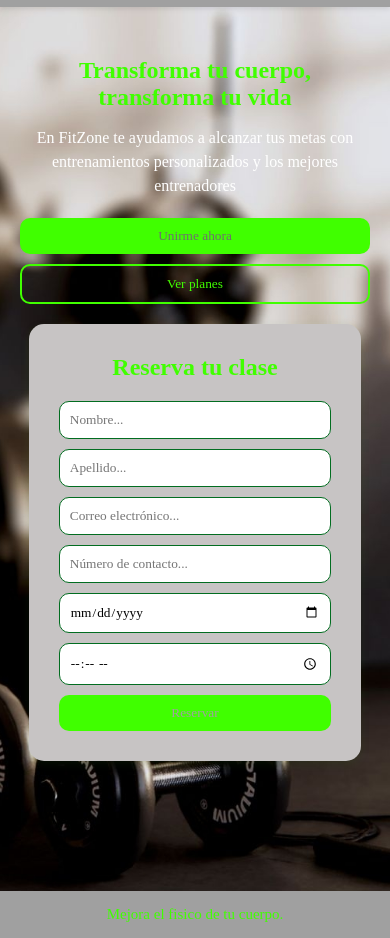
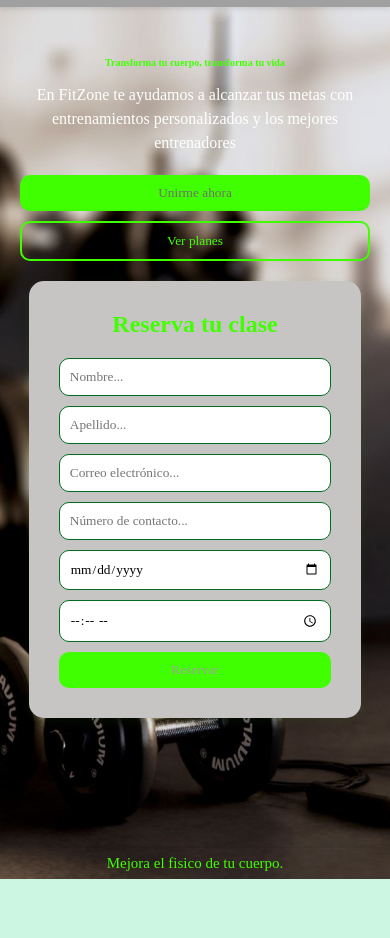
Before and after one commit to Jos3manu3l17/responsivo-landing-page, a plain HTML site: page index.html in a window 390 px wide. Shown: the part 58-996 px from the top of the page. After the commit the page ends 937 px from the top, so only its background shows below. Drawn offline with Linux system fonts and the light colour scheme; a web font is replaced by a local one.

Commit message:
realizé ajustes en footer

```diff
--- a/footer.css
+++ b/footer.css
@@ -1,7 +1,6 @@
 footer {
   text-align: center;
-  background-color: #a0a0a0;
-  padding: 15px;
+  padding: 7px;
   margin-top: 80px;
   box-shadow: 0 -1px 5px rgba(0,0,0,0.1);
 }
--- a/navegacion.css
+++ b/navegacion.css
@@ -3,7 +3,7 @@
   justify-content: space-between;
   align-items: center;
   background-color: #a0a0a0;
-  padding: 15px 40px;
+  padding: 20px 40px;
   box-shadow: 0 2px 5px rgba(0,0,0,0.1);
   flex-wrap: wrap;
 }
--- a/responsivo.css
+++ b/responsivo.css
@@ -23,7 +23,7 @@
   }
 
   .hero-text h1 {
-    font-size: 1.5em;
+    font-size: 10px;
   }
 
   .hero-form {
```
Also changed, not shown: index.html (+1 -1 lines).
